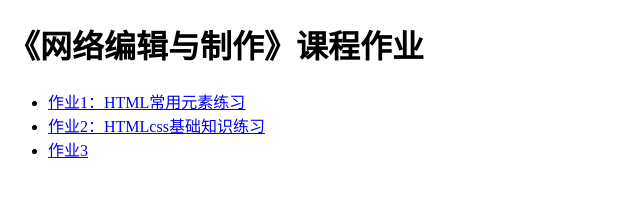
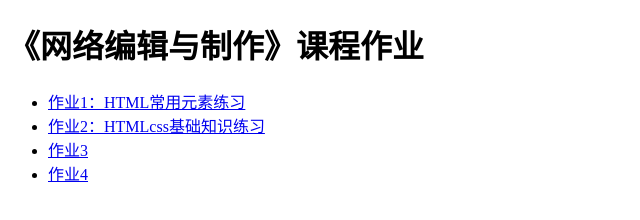
Before and after one commit to yitangxing/21new3, a plain HTML site: page index.html in a window 1280 px wide. Shown: the full height of the page, 0-640 px from the left. Drawn offline with Linux system fonts and the light colour scheme.

Commit message:
21222222

```diff
--- a/index.html
+++ b/index.html
@@ -11,6 +11,7 @@
     <li><a href="01-html.html">作业1：HTML常用元素练习</a></li>
     <li><a href="02-css.html">作业2：HTMLcss基础知识练习</a></li>
     <li><a href="03-css.html">作业3</a></li>
+    <li><a href=04-css.html>作业4</a></li>
    </ul>
 </body>
 </html>
```
